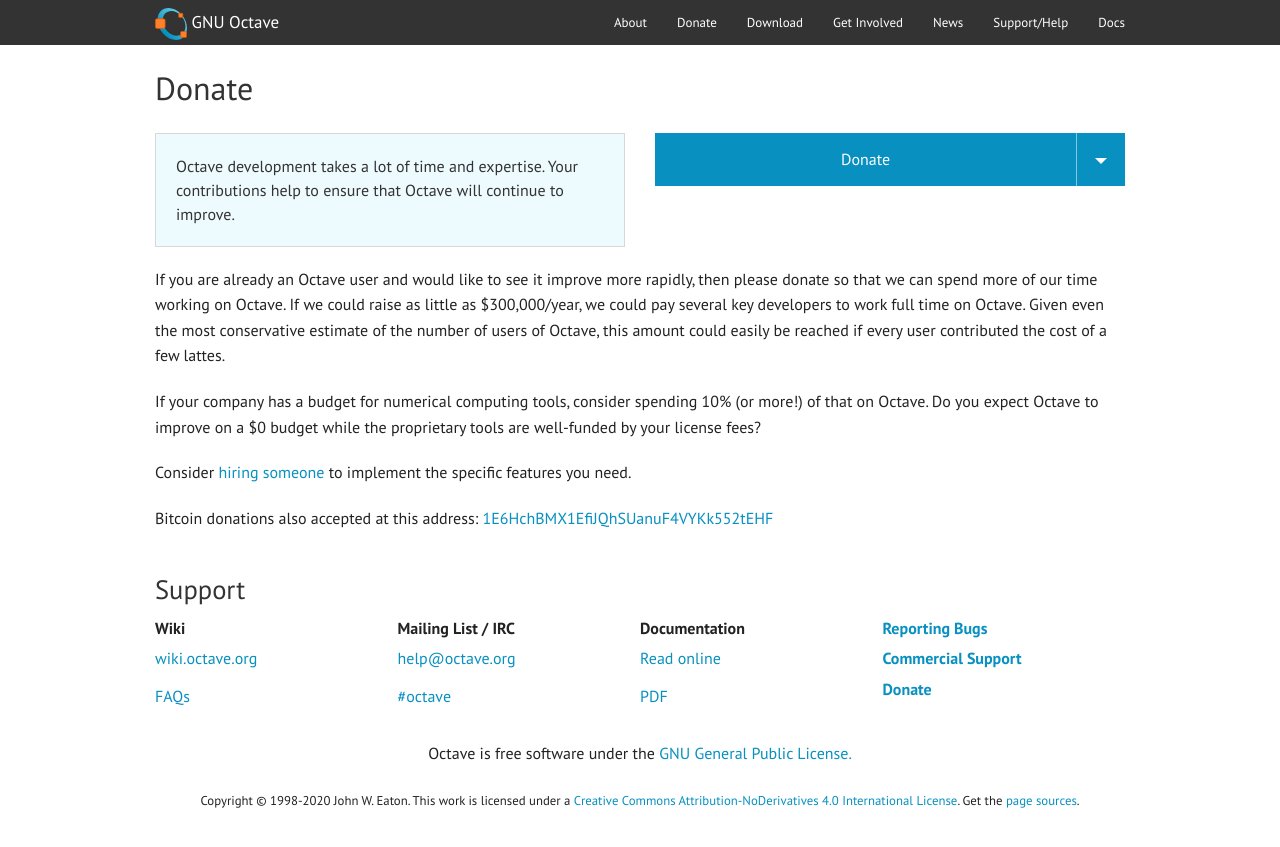
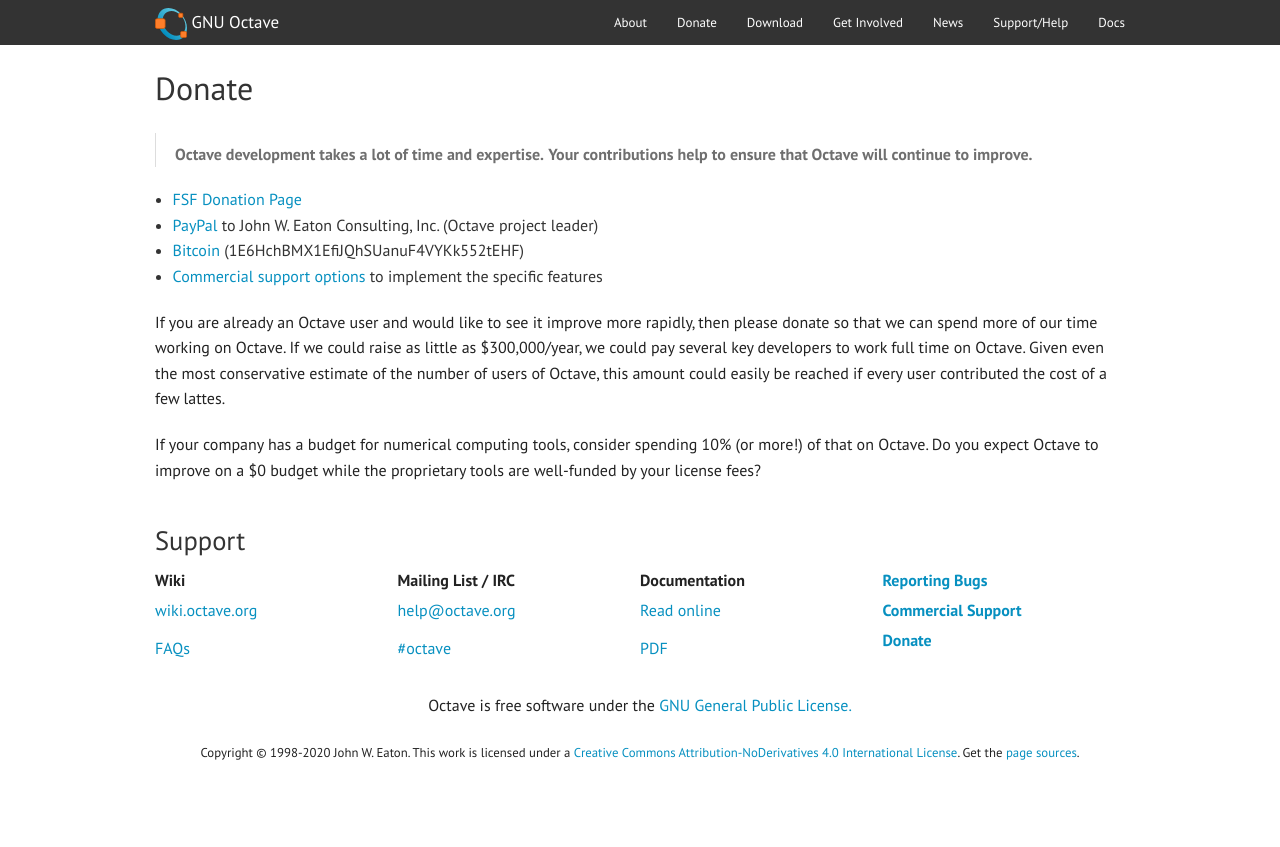
Before and after one commit to gnu-octave/gnu-octave.github.io, a Jekyll site: the page built from donate.md, in a window 1280 px wide. Shown: the top 847 px of the page. Built offline with Jekyll 4.4.1, drawn with Linux system fonts in a browser that asks for light colours.

Commit message:
Overhaul Donate page.

```diff
--- a/_includes/donate.html
+++ /dev/null
@@ -1,5 +0,0 @@
-<a href="https://crm.fsf.org/civicrm/contribute/transact?reset=1&id=10" class="expand button split">Donate <span data-dropdown="drop"></span></a><br>
-<ul id="drop" class="f-dropdown" data-dropdown-content>
-  <li><a href="https://crm.fsf.org/civicrm/contribute/transact?reset=1&id=10">FSF Donation Page</a></li>
-  <li><a href="bitcoin:1E6HchBMX1EfiJQhSUanuF4VYKk552tEHF">Bitcoin</a></li>
-</ul>
--- a/donate.md
+++ b/donate.md
@@ -4,17 +4,16 @@
 menu: true
 ---
 
-<div class="row ">
-<div class="columns small-6">
-<div class="panel callout">
-Octave development takes a lot of time and expertise.
-Your contributions help to ensure that Octave will continue to improve.
-</div>
-</div>
-<div class="columns small-6">
-{% include donate.html %}
-</div>
-</div>
+> **Octave development takes a lot of time and expertise.**
+> **Your contributions help to ensure that Octave will continue to improve.**
+
+- [FSF Donation Page](https://crm.fsf.org/civicrm/contribute/transact?reset=1&id=10)
+- [PayPal](https://www.paypal.com/cgi-bin/webscr?cmd=_s-xclick&hosted_button_id=UYHVW7R596RZ8)
+  to John W. Eaton Consulting, Inc. (Octave project leader)
+- [Bitcoin](bitcoin:1E6HchBMX1EfiJQhSUanuF4VYKk552tEHF)
+  (1E6HchBMX1EfiJQhSUanuF4VYKk552tEHF)
+- [Commercial support options]({{ "commercial-support.html" | relative_url }})
+  to implement the specific features
 
 If you are already an Octave user and would like to see it improve more rapidly,
 then please donate so that we can spend more of our time working on Octave.
@@ -28,10 +27,3 @@
 consider spending 10% (or more!) of that on Octave.
 Do you expect Octave to improve on a $0 budget
 while the proprietary tools are well-funded by your license fees?
-
-Consider [hiring someone][1] to implement the specific features you need.
-
-Bitcoin donations also accepted at this address: [1E6HchBMX1EfiJQhSUanuF4VYKk552tEHF][2]
-
-[1]: {{ "commercial-support.html" | relative_url }}
-[2]: bitcoin:1E6HchBMX1EfiJQhSUanuF4VYKk552tEHF
```
